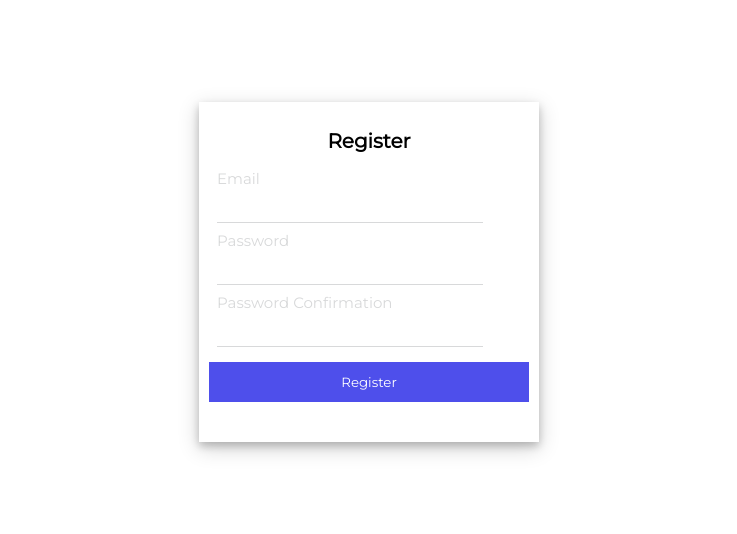
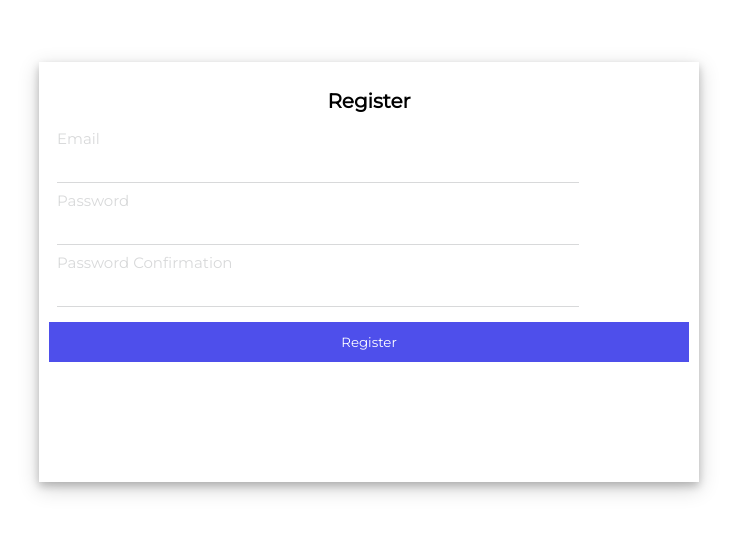
Before and after one commit to RNekoCloud/cvzn-client-dev, a React (Vite) app: page /register in a window 1280 px wide. Shown: the part 128-662 px from the top of the page, without its empty margins (271-1008 px from the left). Built offline with nearby package versions, Linux system fonts and the light colour scheme.

Commit message:
fix: styling Card size

```diff
--- a/src/components/Card/Card.style.ts
+++ b/src/components/Card/Card.style.ts
@@ -9,8 +9,8 @@ export const CardContainer = styled.div`
 `
 
 export const Card = styled.div`
-    width: 25%;
-    min-height: 40%;
+    min-height: 50%;
+    min-width: 50%;
     box-shadow: 0 4px 8px 0 rgba(0, 0, 0, 0.2), 0 6px 20px 0 rgba(0, 0, 0, 0.19);
     padding: 10px;
 `
```
